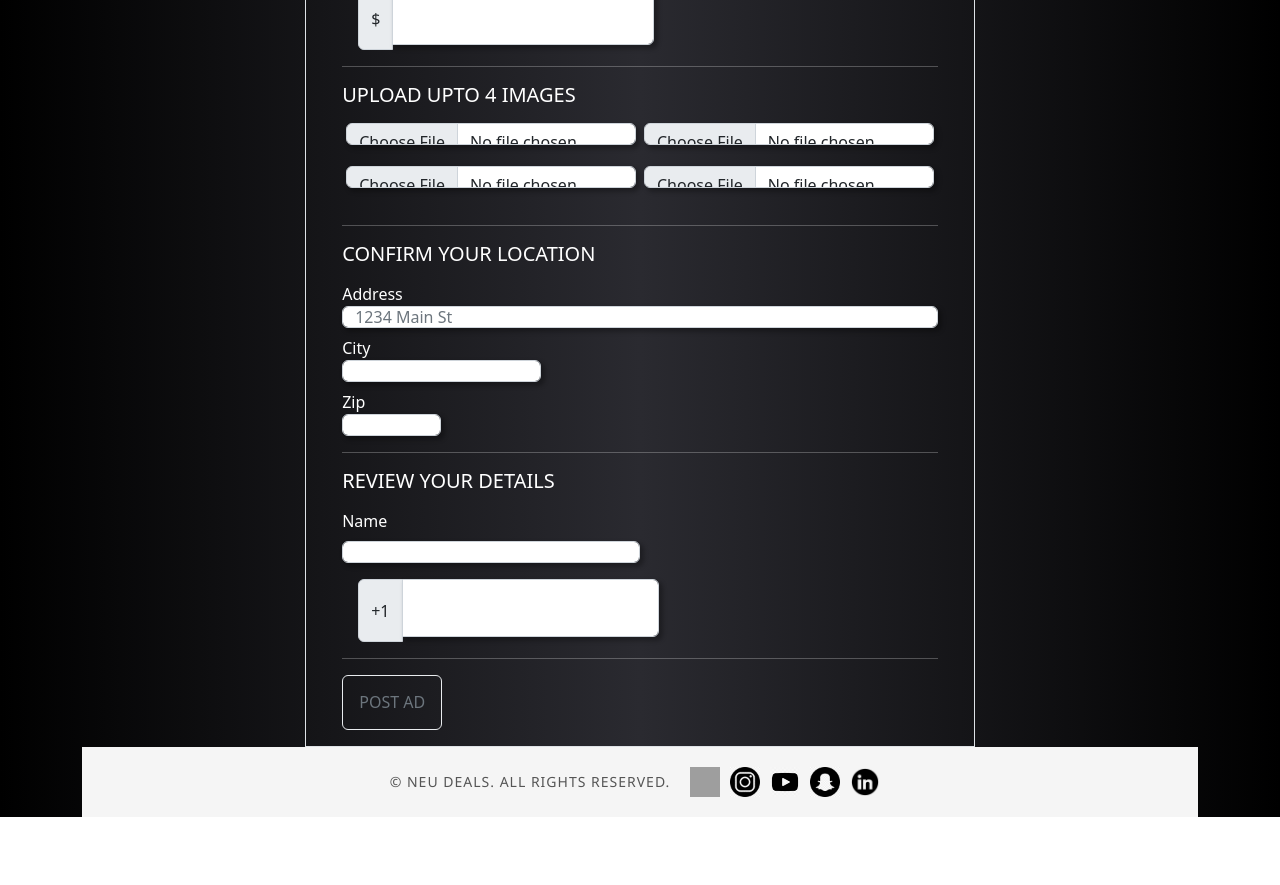
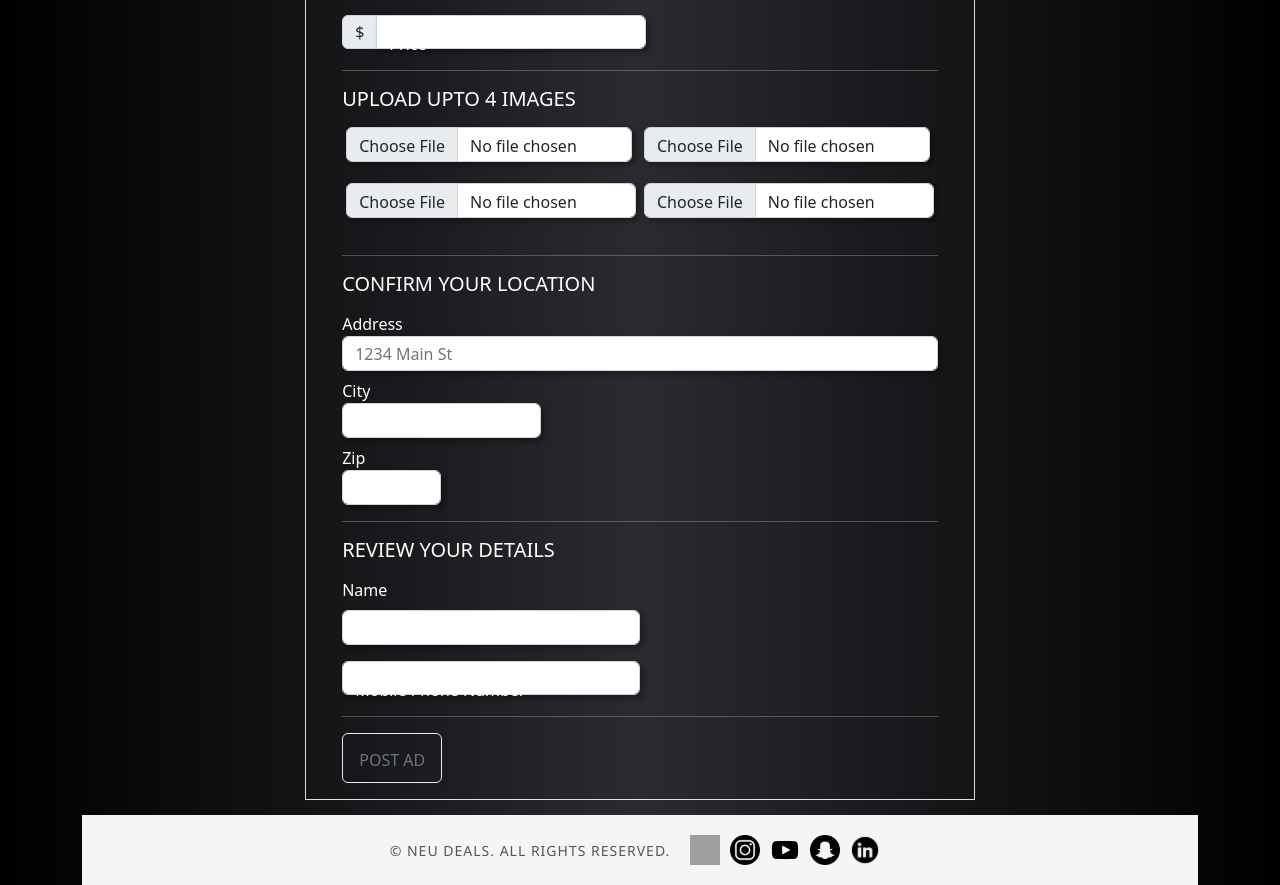
Before and after one commit to Njc27/Web_FinalProject, a React (Create React App) app in the folder neu_deals-frontend/: page /sell/form/1 in a window 1280 px wide. Shown: the part 500-1385 px from the top of the page. Before the commit the page ends 1317 px from the top, so only its background shows below. Built offline with nearby package versions, Linux system fonts and the light colour scheme; grey boxes are pictures that could not be loaded.

Commit message:
Sellform updated

```diff
--- a/neu_deals-frontend/src/Components/Sell/sellForm.css
+++ b/neu_deals-frontend/src/Components/Sell/sellForm.css
@@ -1,4 +1,20 @@
+
 .external-container{
-    width: auto;
     color: white;
+    margin: 15px auto ;
 }
+.num-input{
+    height: 25px !important;
+}
+input{
+    height: 35px;
+}
+span{
+    height: 34px;
+    margin-left: 0px ;
+}
+.btn{
+    height: 50px;
+    width: 100px;
+    padding: auto;
+}
--- a/neu_deals-frontend/src/Components/Sell/sellForm.jsx
+++ b/neu_deals-frontend/src/Components/Sell/sellForm.jsx
@@ -1,13 +1,18 @@
 import react from "react"
+import { Navigate, useNavigate, useParams} from "react-router-dom"
 import "./sellForm.css"
-import { Navigate, useNavigate, useParams } from "react-router-dom"
-
 export default function(){
     const {item}=useParams();
     const navigate=useNavigate();
 
     const handleClick = (event)=>{
         navigate("/sell")
+    }
+
+    const handleSubmit = (event)=>{
+        // code for entering data to mongodb
+        event.preventDefault();
+        navigate("/")
     }
     return(
        <>
@@ -19,7 +24,7 @@ export default function(){
                 <hr/>
                 <div className="my-3 mx-4" style={{textAlign:"left"}}>
                     <h5 className="my-3">INCLUDE DETAILS</h5>
-                    <form action="">
+                    <form action={handleSubmit}>
                         <div class="mb-3 col-md-6">
                             <label for="exampleFormControlInput1" class="form-label">Ad Title *</label>
                             <input type="text" class="form-control" id="ad-title" required/>
@@ -30,20 +35,21 @@ export default function(){
                         </div>
                         <hr/>
                             <h5 className="my-3">SET A PRICE</h5>
-                            <div className="input-group mb-3 col-md-6">
+                            <div className="price-input input-group mb-3 col-md-6">
                             <span class="input-group-text">$</span>
                                 <div className="form-floating">
-                                    <input type="number" style={{width: "48%"}} class="form-control" id="item-price" placeholder="Amount" required/>
+                                    <input type="number" style={{width: "48%"}} class="num-input form-control" id="item-price" placeholder="Amount" required/>
                                     <label for="floatingInputGroup1">Price *</label>
                                 </div>
                             </div>
                         <hr/>
                             <h5 className="my-3">UPLOAD UPTO 4 IMAGES</h5>
+                            <div className="image-input">
                                 <div class="d-flex flex-row">
                                     <div class="mb-3 mx-1" style={{width:"50%"}}>
                                         <input class="form-control" type="file" id="formFile" required/>
                                     </div>
-                                <div class="mb-3 mx-1" style={{width:"50%"}}>
+                                    <div class="mb-3 mx-2" style={{width:"50%"}}>
                                         <input class="form-control" type="file" id="formFile" required/>
                                     </div>
                                 </div>
@@ -53,6 +59,7 @@ export default function(){
                                     </div>
                                     <div class="mb-3 mx-1" style={{width:"50%"}}>
                                         <input class="form-control" type="file" id="formFile" />
+                                    </div>
                                 </div>
                             </div>
                         <hr/>
@@ -80,15 +87,14 @@ export default function(){
                                 <input type="text" class="form-control" id="user-name"/>
                             </div>
                             <div className="input-group mb-3 col-md-6">
-                            <span class="input-group-text">+1</span>
                                 <div className="form-floating">
-                                    <input type="text" style={{width: "48%"}} class="form-control" id="user-mobile" placeholder="" required/>
+                                    <input type="text" style={{width: "50%"}} class="num-input form-control" id="user-mobile" placeholder="" required/>
                                     <label for="floatingInputGroup1">Mobile Phone Number *</label>
                                 </div>
                             </div>
                         <hr/>
                         <div className="submit">
-                        <button type="submit" class="btn btn-outline-secondary">POST AD</button>
+                        <button type="submit" onClick={navigate("/")} class="btn btn-outline-secondary">POST AD</button>
                         </div>
                     </form>
                 </div>
```
Lines whose indentation alone changed are shown as unchanged.
